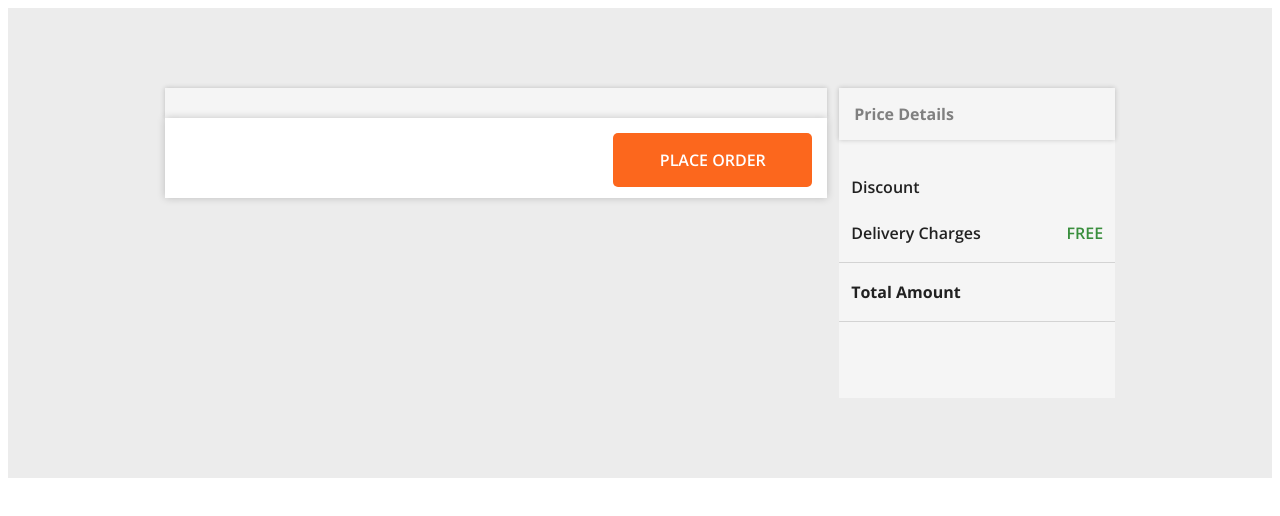
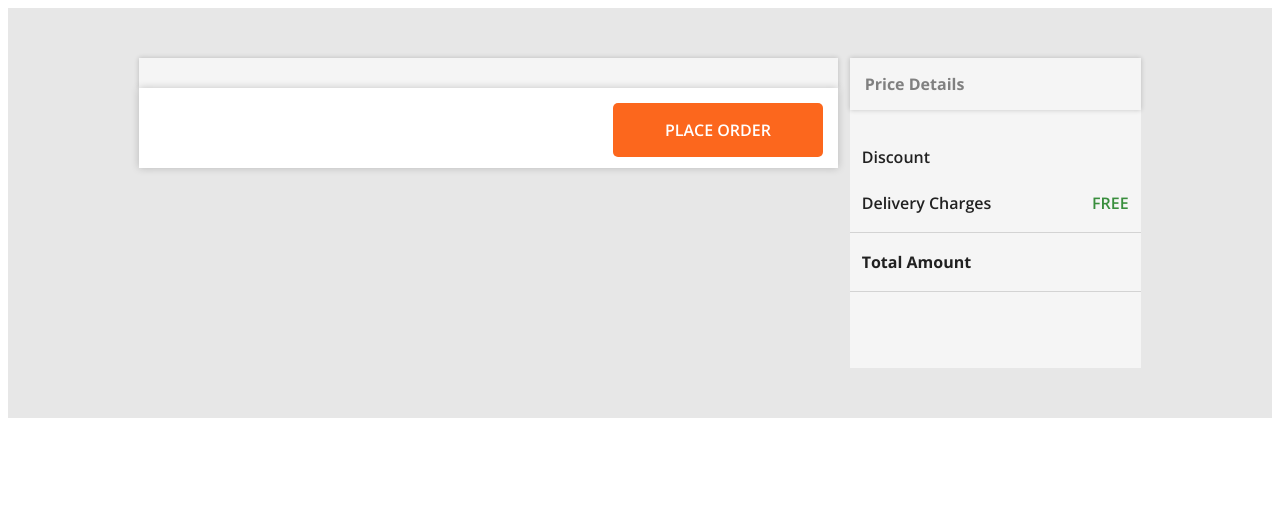
Before and after one commit to rohiraanjali/ShoppingCartFrontendChallenge, a plain HTML site: page Cart.html in a window 1280 px wide. Drawn offline with nearby package versions, Linux system fonts and the light colour scheme; no server answers.

Commit message:
style: updated style

```diff
--- a/styles.css
+++ b/styles.css
@@ -9,7 +9,7 @@
     --hsl-light-black: hsl(0deg 0% 13%);
     --white-shade: #ffff;
     --quantity-color: #dee0ee;
-    --background-color:rgb(236, 236, 236);
+
 }
 body {
     font-family: var(--main-font);
@@ -19,8 +19,8 @@ body {
     display: flex;
     flex-direction: row;
     justify-content: center;
-    padding: 80px;
-    background-color: var(--background-color);
+    padding: 50px;
+    background-color: rgb(231, 231, 231);
 }
 .product-cart-outer {
     height: 530px;
```
